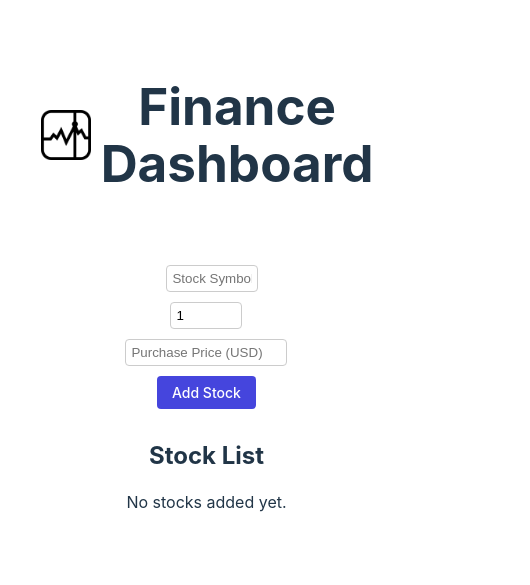
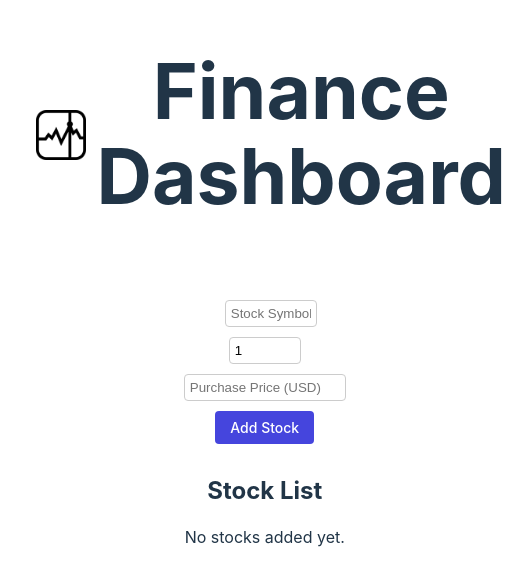
Before and after one commit to jayelinjiaqi/capstone-jayelin-se100, a React (Vite) app: page / in a window 390 px wide. Shown: the part 145-730 px from the top of the page, 530 px wide, since content can reach past the window. Built offline with nearby package versions, Linux system fonts and the light colour scheme.

Commit message:
header font size small screen

```diff
--- a/src/Header.css
+++ b/src/Header.css
@@ -4,6 +4,13 @@
     padding: 20px; /* Add some padding */
 }
 
+@media (max-width: 400px) { /*smaller screen */
+    .header {
+      font-size: 24px;
+      padding: 10px;
+    }
+  }
+
 .finance-logo {
     width: 50px; /* Adjust width as needed */
     height: auto; /* Maintain aspect ratio */
```
